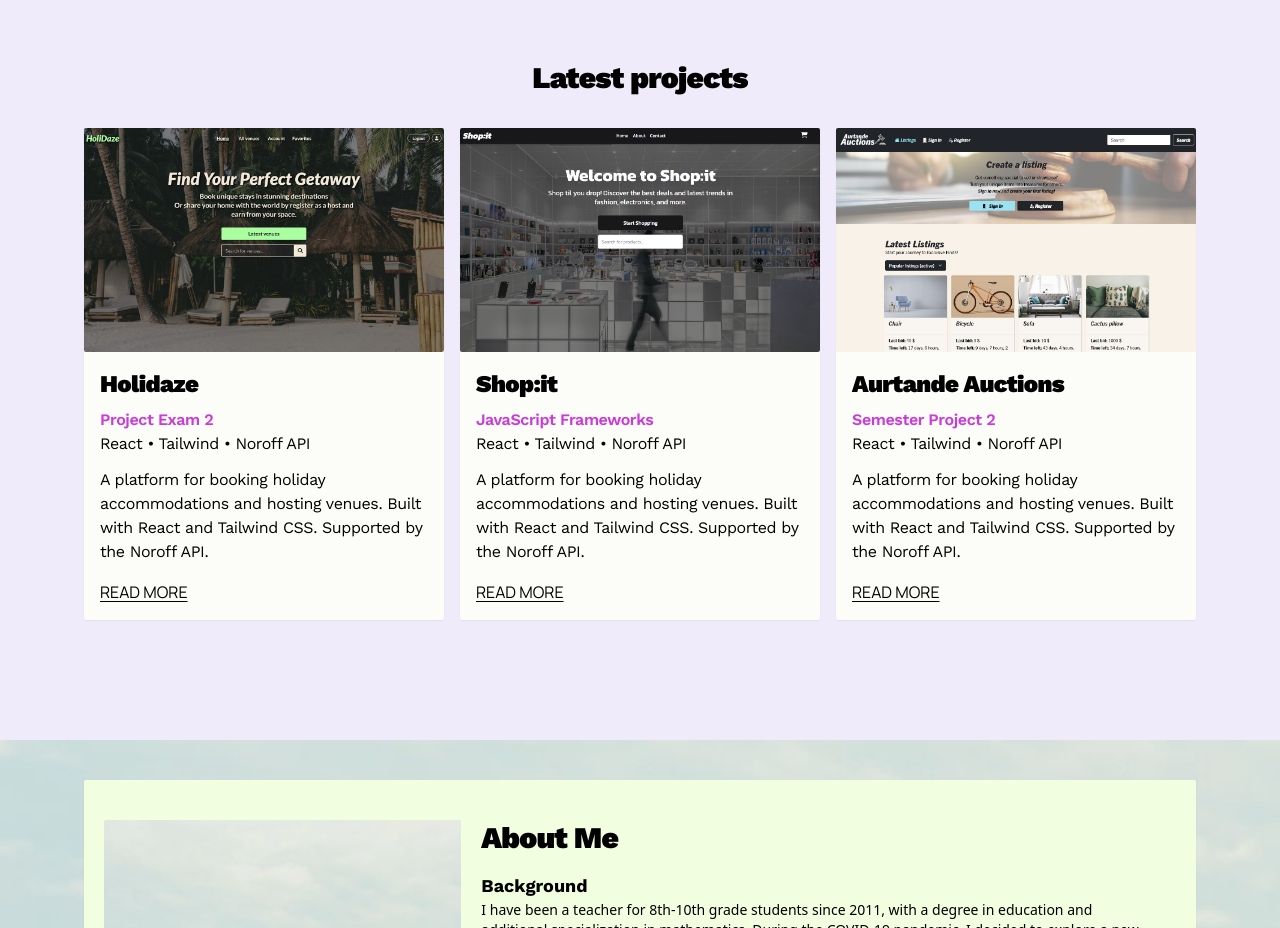
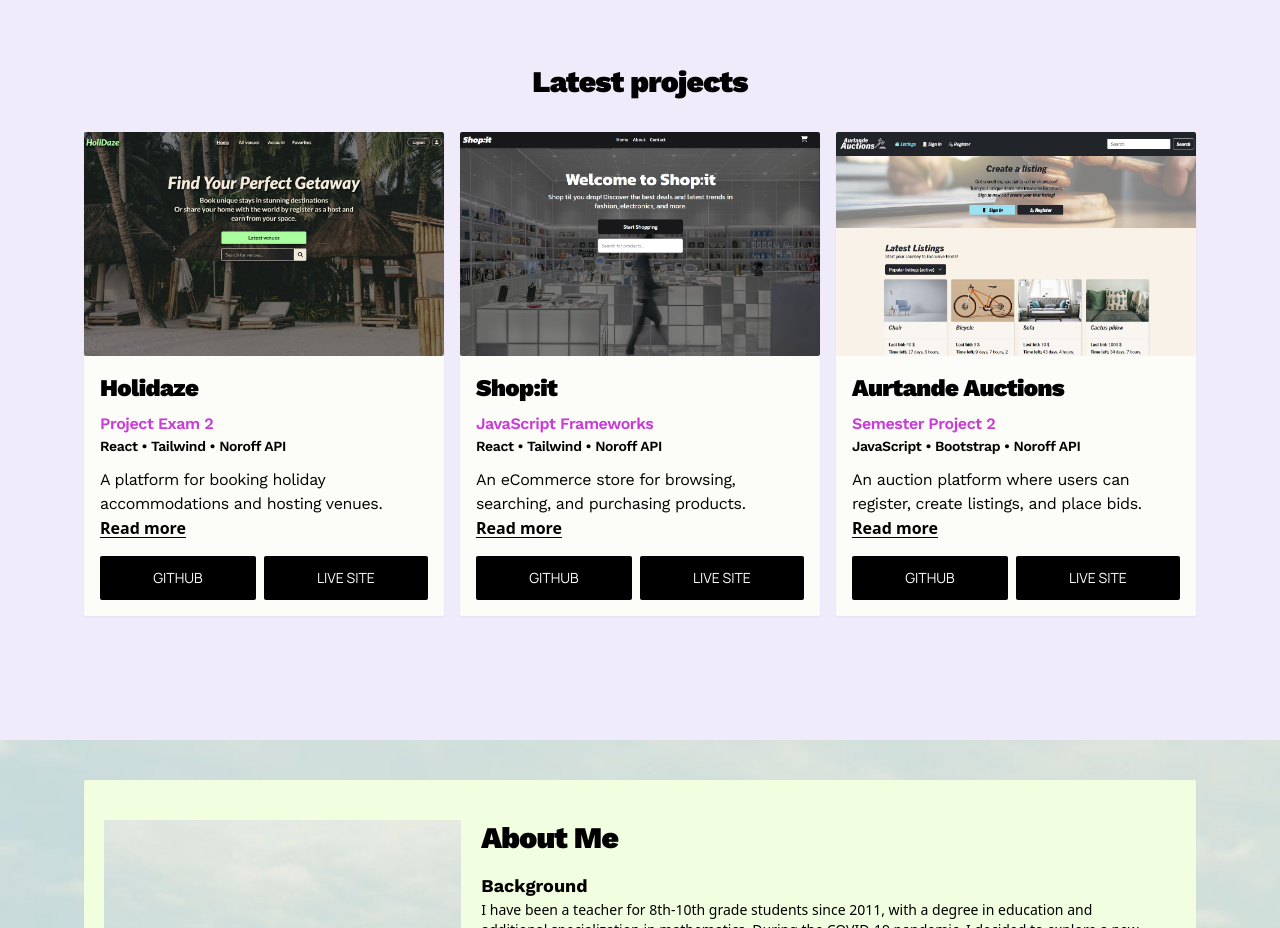
Before and after one commit to EliseAur/portfolio-2, a React (Vite) app: page / in a window 1280 px wide. Shown: the part 800-1728 px from the top of the page. Built offline with nearby package versions, Linux system fonts and the light colour scheme.

Commit message:
Fix project cards

```diff
--- a/src/components/ProjectsSection.jsx
+++ b/src/components/ProjectsSection.jsx
@@ -11,7 +11,10 @@ export default function ProjectsSection() {
       <h2 className="text-3xl mb-8 font-headings font-black tracking-tight">Latest projects</h2>
       <div className="grid grid-cols-1 sm:grid-cols-2 md:grid-cols-3 gap-4 mx-4">
         {projects.map((project) => (
-          <div key={project.id} className="bg-grey rounded-xs shadow-xs max-w-[360px]">
+          <div
+            key={project.id}
+            className="bg-grey rounded-xs shadow-xs max-w-[360px] flex flex-col h-full"
+          >
             <Link to={`/projects/${project.id}`}>
               <div>
                 <img
@@ -21,7 +24,7 @@ export default function ProjectsSection() {
                 />
               </div>
             </Link>
-            <div className="p-4">
+            <div className="p-4 flex flex-col flex-1">
               <Link to={`/projects/${project.id}`} className="hover:text-dark-purple">
                 <h3 className="font-headings tracking-tight text-2xl font-black mb-2">
                   {project.title}
@@ -30,14 +33,38 @@ export default function ProjectsSection() {
               <p className="font-headings tracking-tight font-semibold text-dark-purple">
                 {project.projectType}
               </p>
-              <p className="font-headings tracking-tight mb-3">{project.keyWords}</p>
-              <p className="font-headings tracking-tight mb-4">{project.description.short}</p>
+              <p className="font-headings text-sm font-semibold tracking-tight mb-3">
+                {project.keyWords}
+              </p>
+              <p className="font-headings tracking-tight mb-0 break-words line-clamp-3">
+                {project.description.short}
+              </p>
+
               <Link
-                to=""
-                className="font-links uppercase text-black underline hover:text-dark-purple hover:decoration-2 underline-offset-3"
+                to={`/projects/${project.id}`}
+                className="font-semibold underline hover:text-dark-purple hover:decoration-2 underline-offset-3 mb-4"
               >
                 Read more
               </Link>
+
+              <div className="flex flex-row justify-between space-x-2 mt-auto">
+                <a
+                  href={project.links.git}
+                  target="_blank"
+                  rel="noopener noreferrer"
+                  className="font-links bg-black text-white text-sm text-center py-3 px-auto rounded-xs hover:cursor-pointer hover:bg-dark-purple uppercase flex-grow"
+                >
+                  GitHub
+                </a>
+                <a
+                  href={project.links.live}
+                  target="_blank"
+                  rel="noopener noreferrer"
+                  className="font-links bg-black text-white text-sm text-center py-3 px-auto rounded-xs hover:cursor-pointer hover:bg-dark-purple uppercase flex-grow"
+                >
+                  Live site
+                </a>
+              </div>
             </div>
           </div>
         ))}
--- a/src/data/projects.js
+++ b/src/data/projects.js
@@ -11,16 +11,15 @@ const projects = [
     projectType: "Project Exam 2",
     title: "Holidaze",
     description: {
-      short:
-        "A platform for booking holiday accommodations and hosting venues. Built with React and Tailwind CSS. Supported by the Noroff API.",
+      short: "A platform for booking holiday accommodations and hosting venues.",
       features:
         "Holidaze is a comprehensive platform where users can book holiday accommodations and also host their own venues. It features property listings, search functionality, and responsive design. The project is built with React and Tailwind CSS and integrates with the Noroff API for managing data.",
       technologies: "React, Tailwind CSS, Noroff API V2",
     },
     keyWords: "React • Tailwind • Noroff API",
     links: {
-      git: "",
-      live: "",
+      git: "https://github.com/EliseAur/holidaze.git",
+      live: "https://elise-holidaze.netlify.app",
     },
     images: {
       desktop: holidazeDesktop,
@@ -33,16 +32,14 @@ const projects = [
     projectType: "JavaScript Frameworks",
     title: "Shop:it",
     description: {
-      short:
-        "A platform for booking holiday accommodations and hosting venues. Built with React and Tailwind CSS. Supported by the Noroff API.",
+      short: "An eCommerce store for browsing, searching, and purchasing products.",
       features:
-        "Holidaze is a comprehensive platform where users can book holiday accommodations and also host their own venues. It features property listings, search functionality, and responsive design. The project is built with React and Tailwind CSS and integrates with the Noroff API for managing data.",
-      technologies: "React, Tailwind CSS, Noroff API V2",
+        "Shop:it lets users browse all products, search with a live look-ahead search bar, and view detailed product pages with reviews and discounts. Users can add items to a cart, view and manage their cart, and complete a checkout process with order confirmation. Includes a contact form with validation. The app uses React Router for navigation and features a custom layout with header, cart icon, and footer.",
     },
     keyWords: "React • Tailwind • Noroff API",
     links: {
-      git: "",
-      live: "",
+      git: "https://github.com/EliseAur/ecom-store",
+      live: "https://ecom-shopit.netlify.app",
     },
     images: {
       desktop: shopitDesktopHome,
@@ -55,21 +52,20 @@ const projects = [
     projectType: "Semester Project 2",
     title: "Aurtande Auctions",
     description: {
-      short:
-        "A platform for booking holiday accommodations and hosting venues. Built with React and Tailwind CSS. Supported by the Noroff API.",
+      short: "An auction platform where users can register, create listings, and place bids.",
       features:
-        "Holidaze is a comprehensive platform where users can book holiday accommodations and also host their own venues. It features property listings, search functionality, and responsive design. The project is built with React and Tailwind CSS and integrates with the Noroff API for managing data.",
-      technologies: "React, Tailwind CSS, Noroff API V2",
+        "Aurtande Auctions allows users to register with their Noroff email, log in, update their avatar, and view their credits. Users can create, update, and delete auction listings with media galleries, place bids on other listings, and view all bids. Unregistered users can browse and search listings. The platform features a responsive design and user-friendly interface.",
+      technologies: "HTML, CSS, JavaScript, SASS, Bootstrap, Noroff API",
     },
-    keyWords: "React • Tailwind • Noroff API",
+    keyWords: "JavaScript • Bootstrap • Noroff API",
     links: {
-      git: "",
-      live: "",
+      git: "https://github.com/EliseAur/aurtande-auctions",
+      live: "https://eliseaur.github.io/aurtande-auctions/",
     },
     images: {
       desktop: aurtandeAuctionsDesktop,
       mobile: aurtandeAuctionsMobile,
-      tablet: "/images/holidaze-tablet.jpg",
+      tablet: "",
     },
   },
 ];
```
